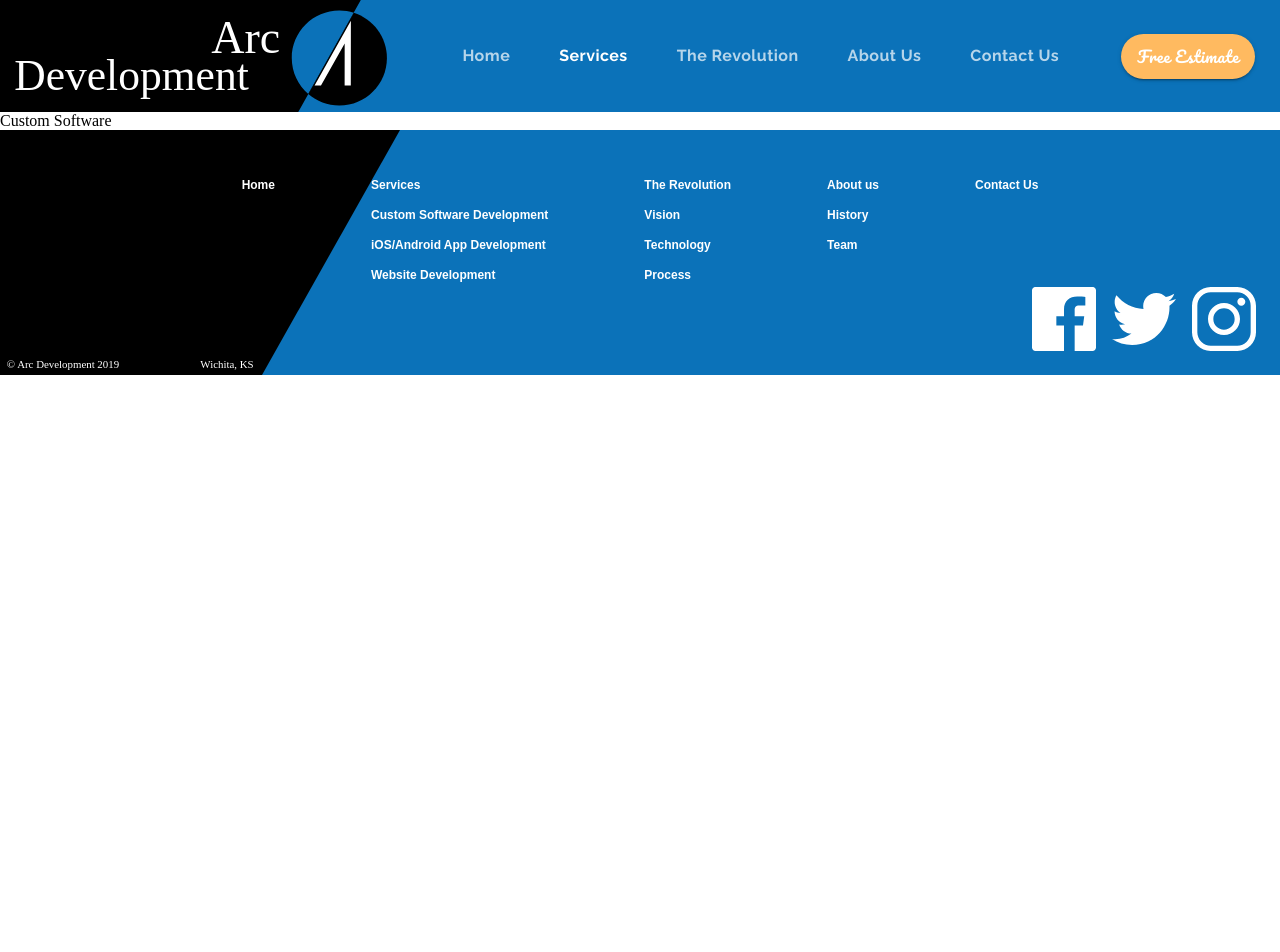
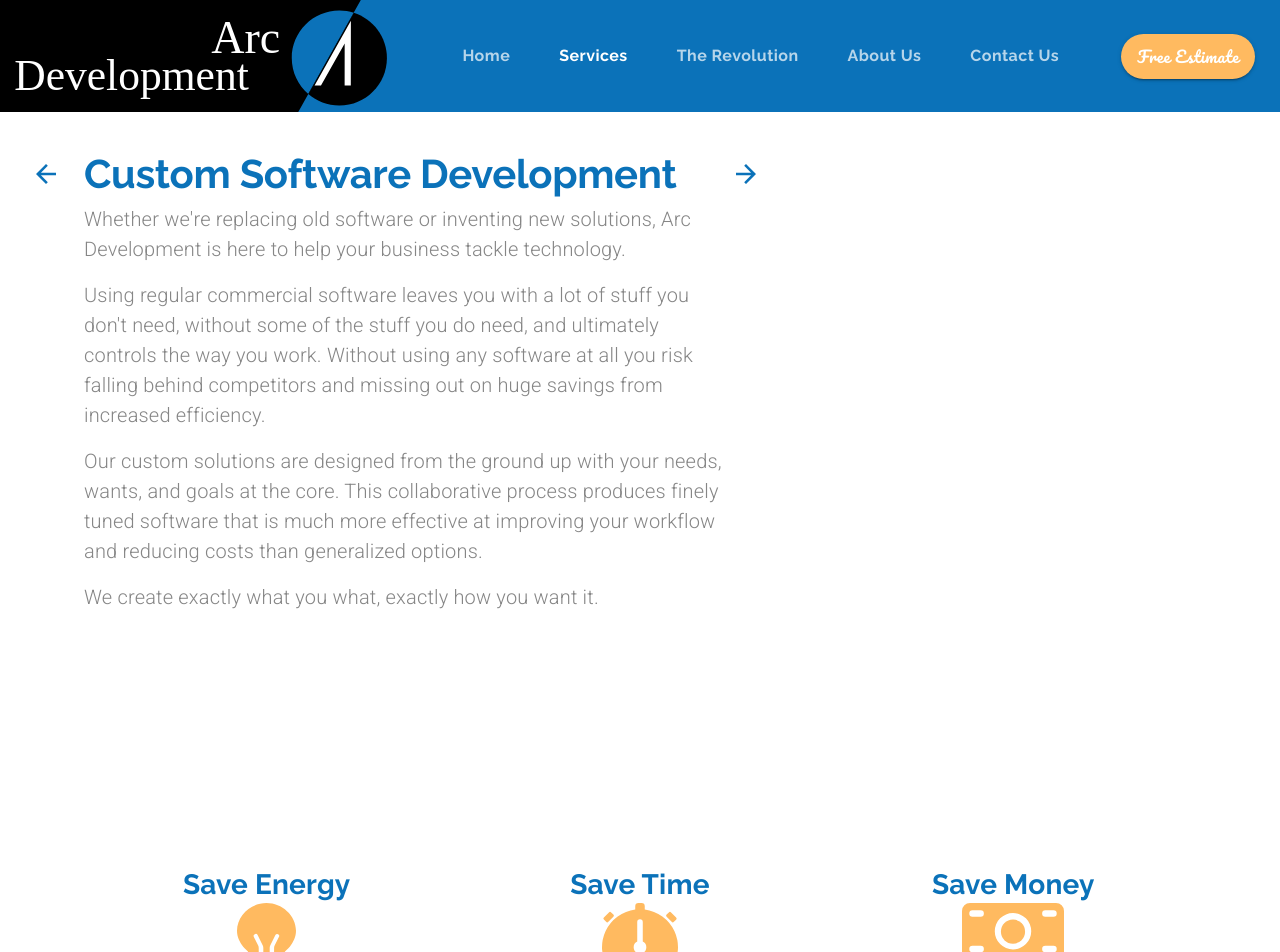
Before and after one commit to adiprital/arcdevelopment, a React (Create React App) app: page /customsoftware in a window 1280 px wide. Shown: the top 952 px of the page. Before the commit the page ends 800 px from the top, so only its background shows below. Built offline with nearby package versions, Linux system fonts and the light colour scheme.

Commit message:
Custom Software Development Page

```diff
--- a/src/components/App.js
+++ b/src/components/App.js
@@ -1,11 +1,12 @@
 import React, {useState} from 'react';
-import { getThemeProps, ThemeProvider } from '@material-ui/styles';
+import { ThemeProvider } from '@material-ui/styles';
 import { BrowserRouter, Route, Switch } from 'react-router-dom';
 import theme from './ui/Theme';
 import Header from './ui/Header';
 import Footer from './ui/Footer';
 import LandingPage from './LandingPage';
 import Services from './Services';
+import CustomSoftware from './CustomSoftware';
 
 function App() {
   const [selectedIndex, setSelectedIndex] = useState(0);
@@ -21,15 +22,17 @@
           setSelectedIndex={setSelectedIndex}
         />
         <Switch>
+          {/*-----Home----- */}
           <Route
             exact
             path='/'
             render={props => <LandingPage
-              {...getThemeProps}
+              {...props}
                 setValue={setValue}
                 setSelectedIndex={setSelectedIndex}
               />}
           />
+          {/*-----Services----- */}
           <Route
             exact
             path='/services'
@@ -39,7 +42,16 @@
               setSelectedIndex={setSelectedIndex}
             />}
           />
-          <Route exact path='/customsoftware' component={() => <div>Custom Software</div>} />
+          {/*-----Custom Software----- */}
+          <Route
+            exact
+            path='/customsoftware'
+            render={props => <CustomSoftware
+              {...props}
+              setValue={setValue}
+              setSelectedIndex={setSelectedIndex}
+            />}
+          />
           <Route exact path='/mobileapps' component={() => <div>Mobile Apps</div>} />
           <Route exact path='/websites' component={() => <div>Websites</div>} />
           <Route exact path='/revolution' component={() => <div>Revolution</div>} />
--- /dev/null
+++ b/src/components/CustomSoftware.js
@@ -0,0 +1,123 @@
+import React from 'react';
+import Lottie from 'react-lottie';
+import { makeStyles, useTheme } from '@material-ui/core/styles';
+import { Link } from 'react-router-dom';
+import Grid from '@material-ui/core/Grid';
+import IconButton from '@material-ui/core/IconButton';
+import Typography from '@material-ui/core/Typography';
+import useMediaQuery from '@material-ui/core/useMediaQuery';
+import backArrow from '../assets/backArrow.svg';
+import forwardArrow from '../assets/forwardArrow.svg';
+import lightbulb from '../assets/bulb.svg';
+import stopwatch from '../assets/stopwatch.svg';
+import cash from '../assets/cash.svg';
+
+const useStyles = makeStyles(theme => ({
+    heading: {
+        maxWidth: '40em'
+    },
+    arrowContainer: {
+        marginTop: '0.5em'
+    },
+    mainContainer: {
+        paddingLeft: '5em',
+        paddingRight: '5em',
+        paddingTop: '2em',
+        paddingBottom: '10em'
+    }
+}));
+
+export default function CustomSoftware(props) {
+    const classes = useStyles();
+
+    return (
+        <Grid container direction='column' className={classes.mainContainer}>
+            <Grid item container direction='row'>
+                <Grid
+                    item
+                    className={classes.arrowContainer}
+                    style={{marginRight: '1em', marginLeft: '-3.5em'}}
+                >
+                    <IconButton
+                        style={{backgroundColor: 'transparent'}}
+                        component={Link}
+                        to='/services'
+                        onClick={() => props.setSelectedIndex(0)}
+                    >
+                        <img src={backArrow} alt='Back to Services Page' />
+                    </IconButton>
+                </Grid>
+                <Grid item container direction='column' className={classes.heading}>
+                    <Grid item>
+                        <Typography variant='h2'>Custom Software Development</Typography>
+                    </Grid>
+                    <Grid item>
+                        <Typography variant='body1' paragraph>
+                            Whether we're replacing old software or inventing new solutions,
+                            Arc Development is here to help your business tackle technology.
+                        </Typography>
+                        <Typography variant='body1' paragraph>
+                            Using regular commercial software leaves you with a lot of stuff
+                            you don't need, without some of the stuff you do need, and
+                            ultimately controls the way you work. Without using any software
+                            at all you risk falling behind competitors and missing out on huge
+                            savings from increased efficiency.
+                        </Typography>
+                        <Typography variant='body1' paragraph>
+                            Our custom solutions are designed from the ground up with your
+                            needs, wants, and goals at the core. This collaborative process
+                            produces finely tuned software that is much more effective at
+                            improving your workflow and reducing costs than generalized
+                            options.
+                        </Typography>
+                        <Typography variant='body1' paragraph>
+                            We create exactly what you what, exactly how you want it.
+                        </Typography>
+                    </Grid>
+                </Grid>
+                <Grid item className={classes.arrowContainer}>
+                    <IconButton
+                        style={{backgroundColor: 'transparent'}}
+                        component={Link}
+                        to='/mobileapps'
+                        onClick={() => props.setSelectedIndex(2)}
+                    >
+                        <img src={forwardArrow} alt='Forwart to iOS/Android App Development Page' />
+                    </IconButton>
+                </Grid>
+            </Grid>
+            <Grid
+                item
+                container
+                direction='row'
+                justifyContent='center'
+                style={{marginTop: '15em', marginBottom: '20em'}}
+            >
+                <Grid item container direction='column' md alignItems='center' style={{maxWidth: '40em'}}>
+                    <Grid item>
+                        <Typography variant='h4'>Save Energy</Typography>
+                    </Grid>
+                    <Grid item>
+                        <img src={lightbulb} alt='lightbulb' />
+                    </Grid>
+                </Grid>
+                <Grid item container direction='column' md alignItems='center' style={{maxWidth: '40em'}}>
+                    <Grid item>
+                        <Typography variant='h4'>Save Time</Typography>
+                    </Grid>
+                    <Grid item>
+                        <img src={stopwatch} alt='stopwatch' />
+                    </Grid>
+                </Grid>
+                <Grid item container direction='column' md alignItems='center' style={{maxWidth: '40em'}}>
+                    <Grid item>
+                        <Typography variant='h4'>Save Money</Typography>
+                    </Grid>
+                    <Grid item>
+                        <img src={cash} alt='cash' />
+                    </Grid>
+                </Grid>
+            </Grid>
+        </Grid>
+    );
+};
--- a/src/components/ui/Theme.js
+++ b/src/components/ui/Theme.js
@@ -22,7 +22,8 @@
             fontFamily: 'Raleway',
             textTransform: 'none',
             fontWeight: 700,
-            fontSize: '1rem'
+            fontSize: '1rem',
+            color: 'white'
         },
         estimate: {
             fontFamily: 'Pacifico',
@@ -66,6 +67,11 @@
             borderRadius: 50,
             fontFamily: 'Roboto',
             fontWeight: 'bold',
+        },
+        body1: {
+            fontSize: '1.25rem',
+            color: arcGrey,
+            fontWeight: 300
         }
     }
 });
```
Also changed, not shown: 1 other file (tests, documents, lock files or other folders).
